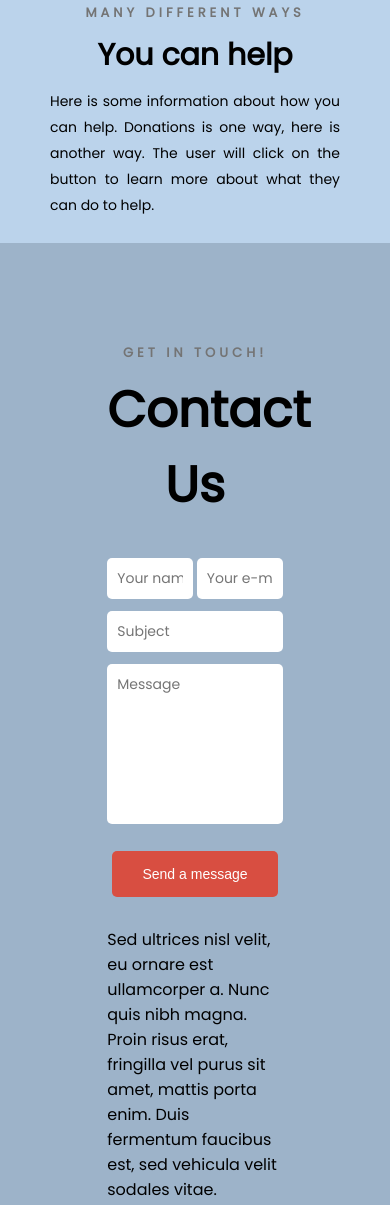
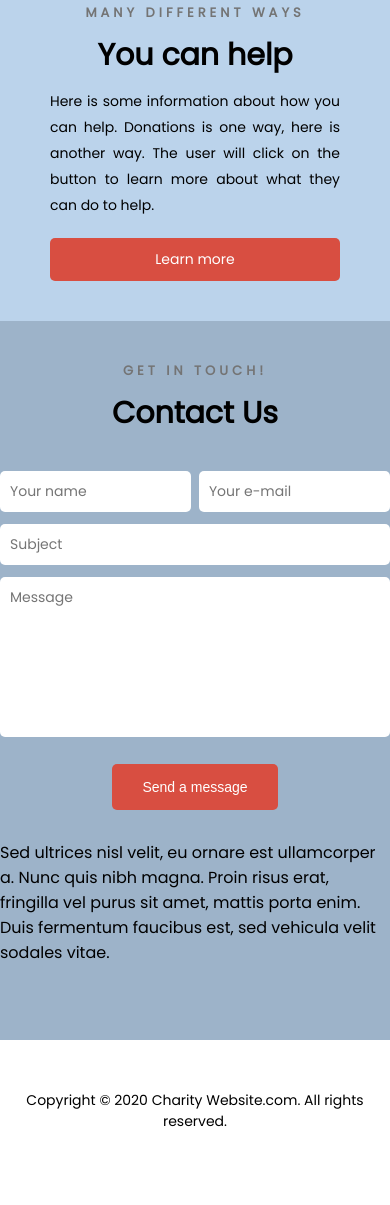
Before and after one commit to rick99gtp/stiner_charity, a plain HTML site: page index.html in a window 390 px wide. Shown: the part 2455-3660 px from the top of the page. After the commit the page ends 3587 px from the top, so only its background shows below. Drawn offline with Linux system fonts and the light colour scheme.

Commit message:
Accidentally left off the Learn button in the How You Can Help Section.  It is BaAck.

```diff
--- a/css/style.scss
+++ b/css/style.scss
@@ -542,6 +542,7 @@ body {
         display: block;
         justify-content: none;
         align-items: none;
+        padding-bottom: 90px;
 
         .how-inner {
             width: 100%;
@@ -568,7 +569,6 @@ body {
                 // transform: translateX(50%);
                 opacity: 0;
 
-
                 h2 {
                     font-size: 13px;
                     text-align: center;
@@ -581,13 +581,14 @@ body {
                 }
 
                 p {
-                    margin-bottom: 50px;
+                    margin-bottom: 20px;
                     font-size: 14px;
                     line-height: 26px;
                     text-align: justify;
                 }
 
                 a {
+                    display: block;
                     text-decoration: none;
                     background-color: rgb(216, 78, 65);
                     padding: 11px 20px;
@@ -595,6 +596,7 @@ body {
                     font-size: 14px;
                     border-radius: 5px;
                     transition: background-color .3s ease-in-out;
+                    text-align: center;
 
                     &:hover {
                         background-color: rgb(168, 61, 51);
@@ -603,4 +605,104 @@ body {
             }
         }
     }
+
+    .contact-us {
+        position: relative;
+        background-color: rgb(157, 179, 201);
+        display: flex;
+        justify-content: center;
+        align-items: center;
+        opacity: 0;
+        transition: 1s ease-in-out;
+
+        .contact-us-inner {
+            width: 100%;
+            margin: 40px auto;
+
+            h2 {
+                text-align: center;
+                letter-spacing: 4px;
+                font-size: 13px;
+                text-transform: uppercase;
+                color: #747474;
+            }
+
+            h3 {
+                text-align: center;
+                font-size: 30px;
+                margin: 10px 0;
+                font-weight: bold;
+            }
+
+            form {
+                margin: 35px 0;
+
+                input[type="text"], input[type="email"] {
+                    // line-height: 40px;
+                    outline: none;
+                    border: none;
+                    border-color: #fff;
+                    font-size: 14px;
+                    margin-bottom: 12px;
+                    padding: 10px;
+                    font-family: 'Poppins', sans-serif;
+                    border-radius: 5px;
+                }
+
+                input[type="submit"] {
+                    outline: none;
+                    border: none;
+                    background-color: #D84E41;
+                    color: #fff;
+                    padding: 15px 30px;
+                    display: block;
+                    margin: 20px auto 30px auto;
+                    cursor: pointer;
+                    border-radius: 5px;
+                    font-size: 14px;
+                    transition: background-color .3s ease-in-out;
+
+                    &:hover {
+                        background-color: rgb(168, 61, 51);
+                    }
+                }
+
+                label {
+                    color: #747474;
+                }
+
+                .name-email {
+                    display: flex;
+                    justify-content: space-between;
+
+                    .name, .email {
+                        display: flex;
+                        flex-direction: column;
+                        width: 49%;
+                    }
+                }
+
+                .subject {
+                    input {
+                        width: 100%;
+                    }
+                }
+
+                .message {
+                    textarea {
+                        width: 100%;
+                        outline: none;
+                        border: none;
+                        border-color: #fff;
+                        border-radius: 5px;
+                        resize: none;
+                        line-height: 20px;
+                        font-size: 14px;
+                        padding: 10px;
+                        font-family: 'Poppins', sans-serif;
+                    }
+                }
+            }
+        }
+    }
 }
```
Also changed, not shown: css/style.css, 1 other file.
